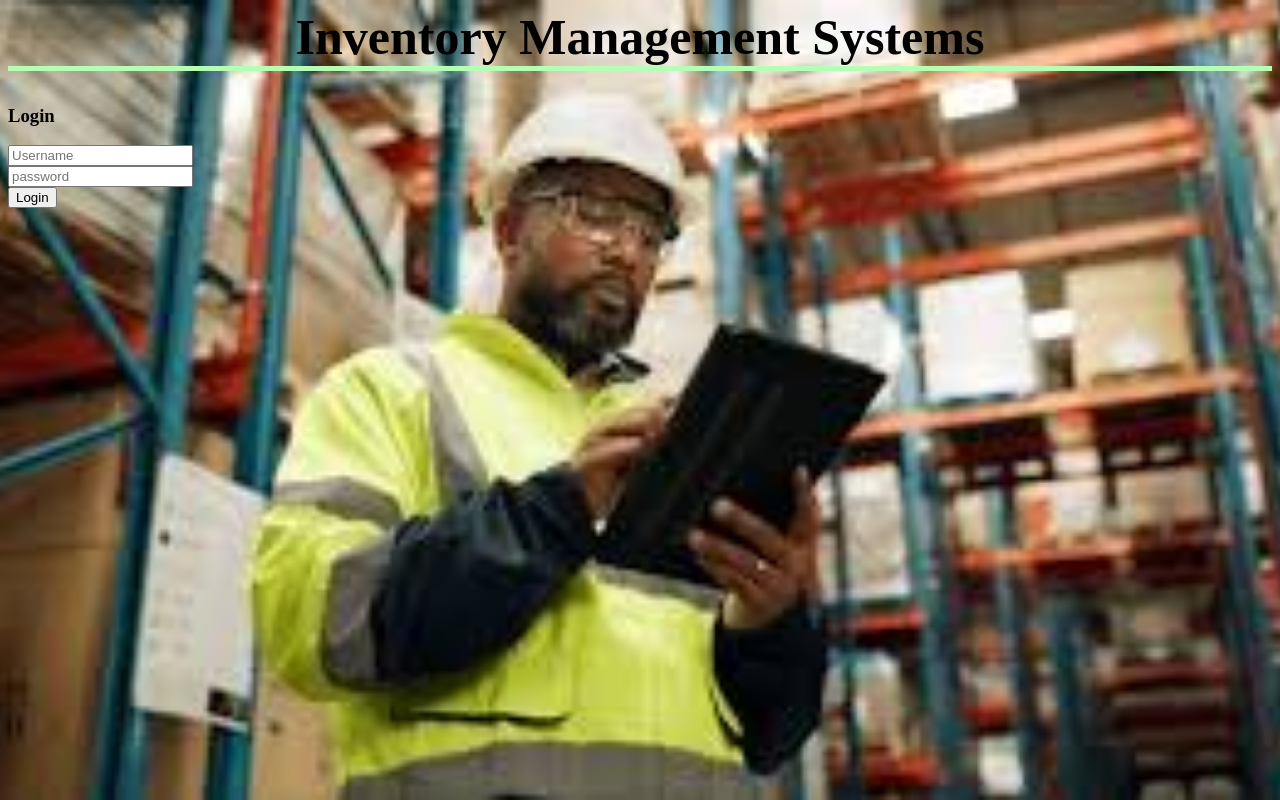
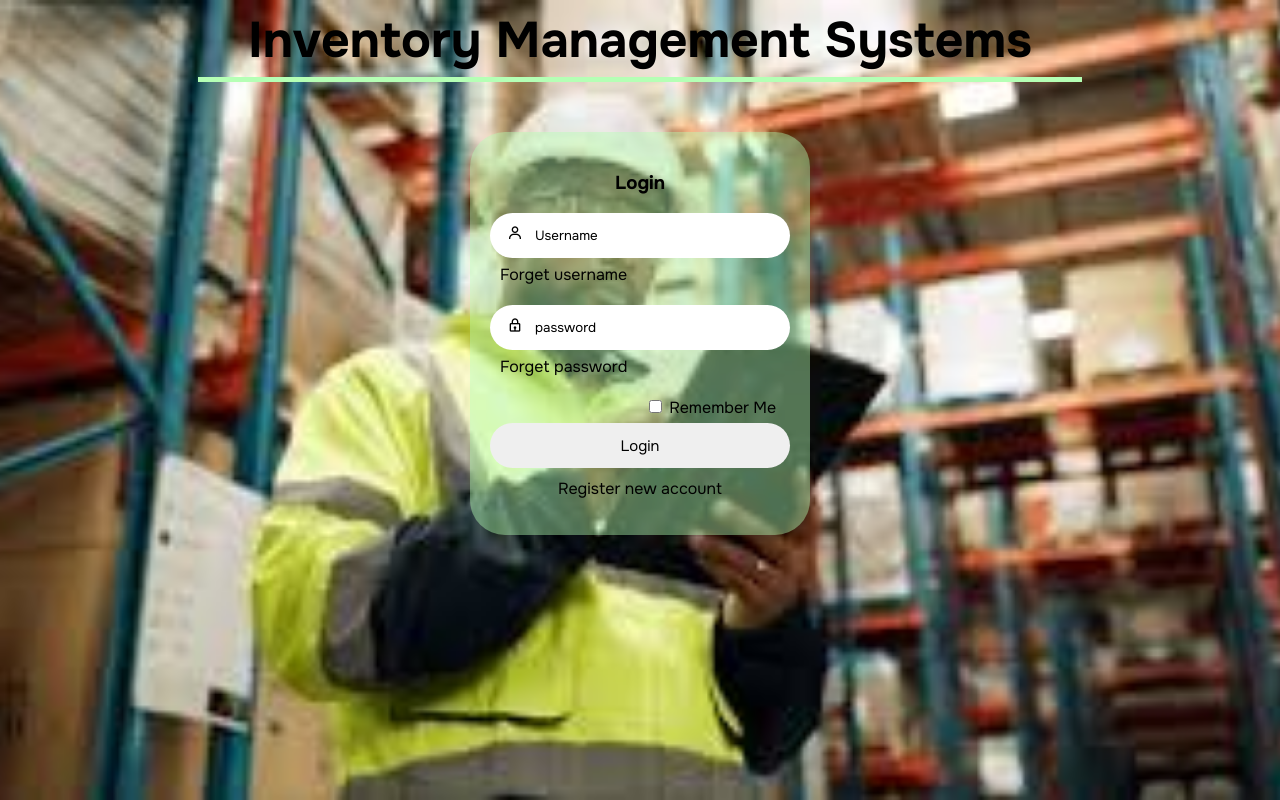
Before and after one commit to Meerleevven/PHP_inventory_system, a PHP site: page /login.php in a window 1280 px wide. Run offline with PHP 8.4, Linux system fonts and the light colour scheme.

Commit message:
login.php done

```diff
--- a/css/style.css
+++ b/css/style.css
@@ -1,3 +1,12 @@
+*{
+    font-family:'myFont';
+}
+
+@font-face {
+    font-family: myFont;
+    src: url(../font/Onest.ttf);
+}
+
 body{
 background: url(../img/background.jpg) no-repeat center center fixed;
 background-size: cover;
@@ -10,4 +19,90 @@ text-align: center;
 .loginHeader h1{
     font-size: 50px;
     border-bottom: 5px solid #B5FFB5;
+    width: 70%; /* Pas deze waarde aan om de breedte van de streep te wijzigen */
+    margin: auto;
 }
+
+.loginHeader h1:after{
+    content: "";
+    display: block;
+    margin:0 auto;
+    width: 50%;
+    height: 5px;
+    background: 5px solid #B5FFB5;
+}
+
+.loginBody{
+    margin:0 auto;
+    width: 300px;
+    background: #b5ffb56e;
+    padding: 20px;
+    margin-top: 50px;
+    border-radius: 35px;
+}
+
+.loginBody h3{
+    text-align: center;
+}
+
+.input{
+    height: 45px;
+    width: 100%;
+    border: none;
+    outline: none;
+    border-radius: 30px;
+    color: #000000;
+    padding: 0 0 0 45px;
+
+}
+
+.inputField{
+    display: flex;
+    flex-direction: column;
+}
+i{
+    position: relative;
+    top: -33px;
+    left: 17px;
+    color: #000000;
+}
+
+::-webkit-input-placeholder{
+    color: #000000;
+}
+
+.submit{
+    height: 45px;
+    border: none;
+    border-radius: 30px;
+    font-size: 15px;
+    outline: none;
+    width: 100%;
+}
+
+.submit:hover{
+    box-shadow: 1px 5px 7px 1px rgb(0, 0, 0, 0.2);
+}
+
+.forget{
+    display: block;
+    margin-top: -10px; /* Pas deze waarde aan om de labels hoger te zetten */
+    padding-bottom: 20px;
+    margin-left: 10px;
+}
+
+.remember{
+    display: block;
+    margin-left: 155px;
+    margin-bottom: 5px;
+
+}
+label a{
+    color: #000;
+    text-decoration: none;
+}
+
+.register{
+    margin-top: 10px;
+    text-align: center;
+}
--- a/inc/function.php
+++ b/inc/function.php
@@ -8,6 +8,7 @@ function htmlHead($name, $currentPage){
     <meta name="viewport" content="width=device-width, initial-scale=1.0">
     <title>IMS - <?=$currentPage?></title>
     <link rel="stylesheet" href="css/style.css">
+    <link href='https://unpkg.com/boxicons@2.1.4/css/boxicons.min.css' rel='stylesheet'>
     <script src="js/script.js"></script>
 
 </head>
--- a/login.php
+++ b/login.php
@@ -10,15 +10,39 @@ htmlHead('IMS', 'Login');
     <div class="loginBody">
         <h3>Login</h3>
         <form action="">
-            <div>
-                <input type="text" name="username" id="username" placeholder="Username">
+            <div class="inputField">
+                <input type="text" class="input" placeholder="Username" required>
+                <i class="bx bx-user"></i>
+                    <div class="forget">
+                        <label>
+                    <a href="#">Forget username</a>
+                        </label>
+                    </div>
                 </div>
-                <div>
-                <input type="password" name="password" id="password" placeholder="password">
+            <div class="inputField">
+                <input type="password" class="input" placeholder="password" required>
+                <i class="bx bx-lock"></i>
+                    <div class="forget">
+                        <label>
+                    <a href="#">Forget password</a>
+                        </label>
+                    </div>
+            </div>
+            <div class="remember">
+                <div class="left">
+                    <input type="checkbox" id="remember">
+                    <label for="check">Remember Me</label>
                 </div>
-            <div>
-                <input type="submit" value="Login">
             </div>
+            <div class="inputField">
+                <input type="submit" class="submit" value="Login">
+            </div>
+
+            <div class="register">
+            <label>
+                <a href="#">Register new account</a>
+            </label>
+            </divr>
         </form>
 
     </div>
--- /dev/null
+++ b/package.json
@@ -0,0 +1,5 @@
+{
+  "dependencies": {
+    "boxicons": "^2.1.4"
+  }
+}
```
Also changed, not shown: documentatie/documentatie.txt (+23 -0 lines), font/Onest.ttf (added), img/home.png (added), img/noun-house-7513944.png (deleted), img/noun-lock-7501166.png (deleted), img/noun-user-7516285.png (deleted), img/padlock.png (added), img/people.png (added), img/windows.png (added), package-lock.json (added).
